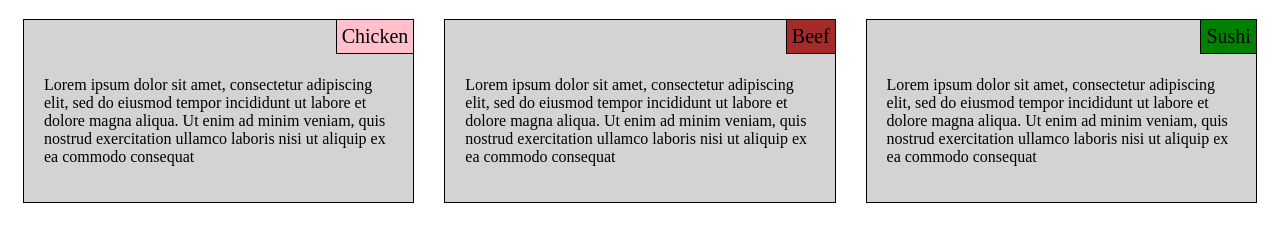
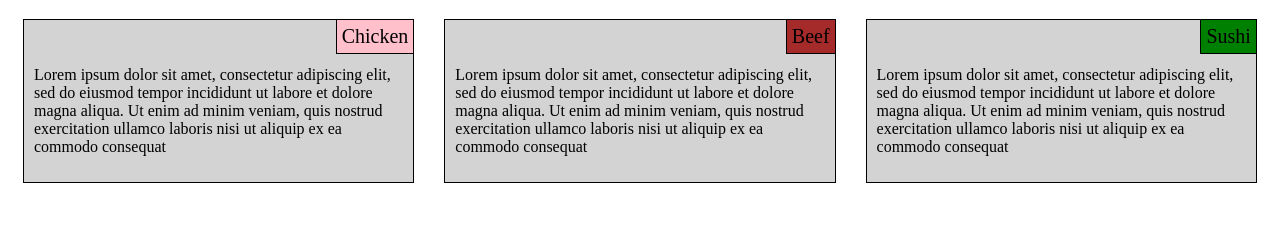
Before and after one commit to ycollen/coursera, a plain HTML site: page module_2_solution/index.html in a window 1280 px wide. Shown: the part 61-302 px from the top of the page. Drawn offline with Linux system fonts and the light colour scheme.

Commit message:
new changes

```diff
--- a/module_2_solution/css/mod2.css
+++ b/module_2_solution/css/mod2.css
@@ -18,9 +18,10 @@ h1 {
 	margin-bottom: 20px;
 	margin-left: 15px;
 	margin-right: 15px;
-	padding: 40px 20px 20px 20px;
+	padding: 30px 10px 10px 10px;
 	position: relative;
 	float: left;
+	overflow: hidden;
 }
 
 .sectiontitle{
```
